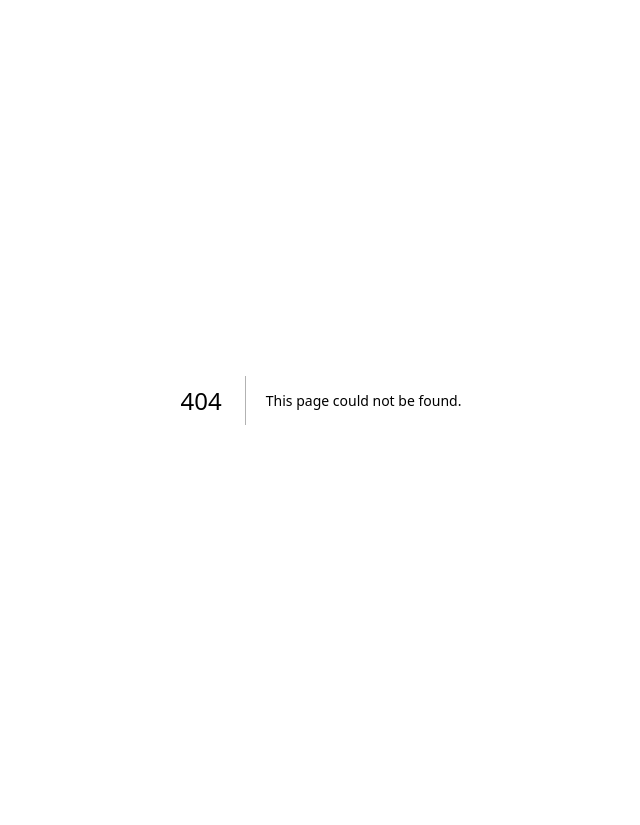
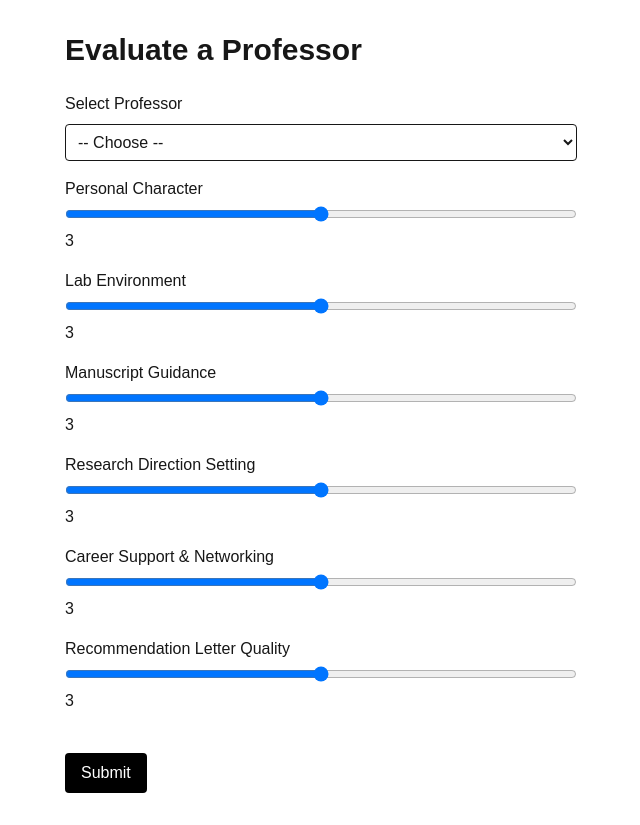
Before and after one commit to migonchoi/nextjs, a Next.js app: page /evaluate in a window 1280 px wide. Before the commit this address had no page. Shown: the whole page, without its empty margins (319-959 px from the left). Before the commit the page ends 800 px from the top, so only its background shows below. Built offline with nearby package versions, Linux system fonts and the light colour scheme.

Commit message:
Fix: correct filename to evaluate.tsx

```diff
--- /dev/null
+++ b/pages/evaluate.tsx
@@ -0,0 +1,64 @@
+// pages/evaluate.tsx (Evaluation form page)
+import { useState } from 'react';
+
+const professors = ['Dr. bong bong bong'];
+const categories = [
+  'Personal Character',
+  'Lab Environment',
+  'Manuscript Guidance',
+  'Research Direction Setting',
+  'Career Support & Networking',
+  'Recommendation Letter Quality'
+];
+
+export default function Evaluate() {
+  const [form, setForm] = useState({ professor: '', scores: Array(6).fill(3) });
+
+  const handleChange = (index: number, value: number) => {
+    const updated = [...form.scores];
+    updated[index] = value;
+    setForm({ ...form, scores: updated });
+  };
+
+  const handleSubmit = (e: React.FormEvent) => {
+    e.preventDefault();
+    // TODO: Submit to backend or local storage
+    alert('Thank you for your evaluation!');
+  };
+
+  return (
+    <form onSubmit={handleSubmit} className="max-w-xl mx-auto p-8">
+      <h1 className="text-3xl font-bold mb-6">Evaluate a Professor</h1>
+      <label className="block mb-4">
+        <span className="block mb-2">Select Professor</span>
+        <select
+          value={form.professor}
+          onChange={(e) => setForm({ ...form, professor: e.target.value })}
+          className="w-full p-2 border rounded"
+        >
+          <option value="">-- Choose --</option>
+          {professors.map((prof) => (
+            <option key={prof} value={prof}>{prof}</option>
+          ))}
+        </select>
+      </label>
+
+      {categories.map((cat, i) => (
+        <div key={cat} className="mb-4">
+          <label className="block mb-1">{cat}</label>
+          <input
+            type="range"
+            min={1}
+            max={5}
+            value={form.scores[i]}
+            onChange={(e) => handleChange(i, parseInt(e.target.value))}
+            className="w-full"
+          />
+          <span>{form.scores[i]}</span>
+        </div>
+      ))}
+
+      <button type="submit" className="mt-6 px-4 py-2 bg-black text-white rounded">Submit</button>
+    </form>
+  );
+}
```
